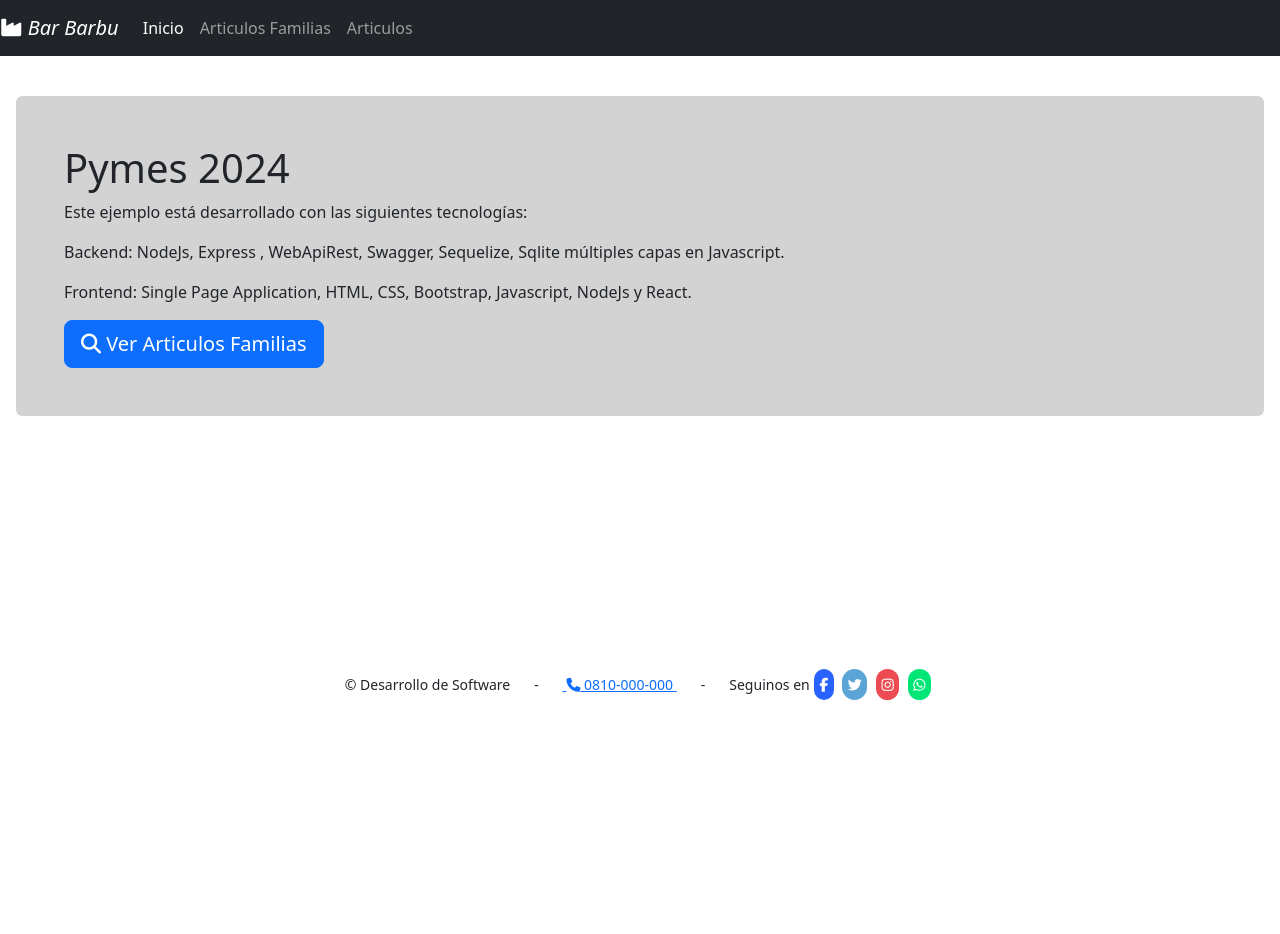
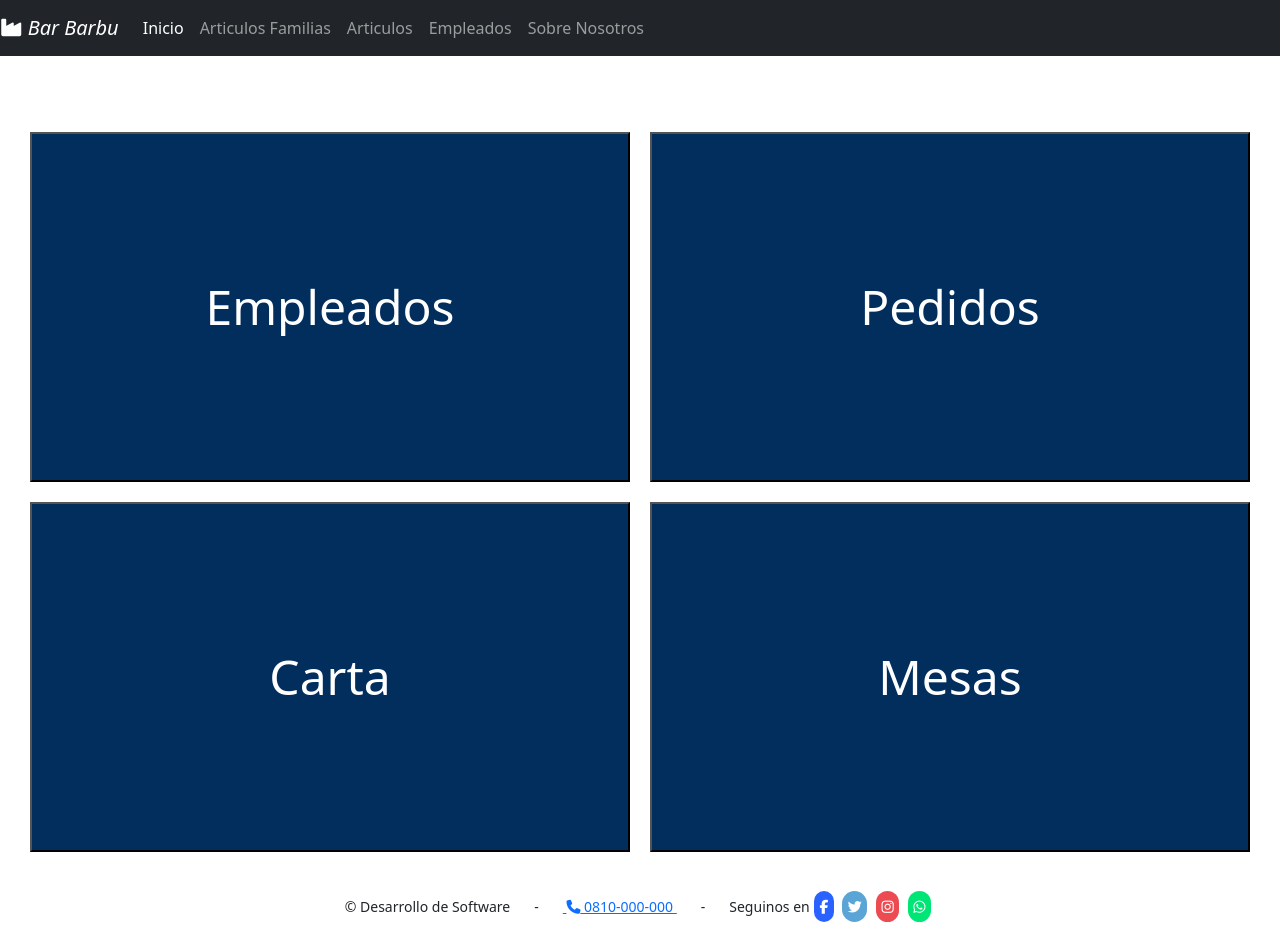
Before and after one commit to abs1cnn/dds-frontend-bar, a React (Create React App) app: page /Inicio in a window 1280 px wide. Before the commit the page ends 800 px from the top, so only its background shows below. Built offline with nearby package versions, Linux system fonts and the light colour scheme.

Commit message:
actualizacion de cosas

```diff
--- a/src/App.js
+++ b/src/App.js
@@ -5,6 +5,7 @@ import { Inicio } from "./components/Inicio";
 import { Articulos } from "./components/articulos/Articulos";
 import { ArticulosFamilias } from "./components/ArticulosFamilias";
 import {Menu} from "./components/Menu";
+
 function App() {
   return (
     <>
--- /dev/null
+++ b/src/components/Inicio.css
@@ -0,0 +1,17 @@
+.button-container {
+  display: flex;
+  flex-direction: column;
+  align-items: center;
+  margin-top: 50px;
+}
+
+.big-button {
+  width: 600px;   /* Ajusta el ancho del botón */
+  height: 350px;   /* Ajusta la altura del botón para hacerlo más estrecho */
+  margin: 10px;
+  font-size: 18px;
+  cursor: pointer;
+  background-color: #022e5e;
+  color: white;
+  font-size: 300%;
+}
--- a/src/components/Inicio.js
+++ b/src/components/Inicio.js
@@ -1,21 +1,28 @@
-import { Link } from "react-router-dom";
+import React from 'react';
+import { Link } from 'react-router-dom';
+import './Inicio.css';  // Asegúrate de crear un archivo CSS para los estilos
 
 function Inicio() {
   return (
-    <div className="mt-4 p-5 rounded" style={{ backgroundColor: "lightgray" }}>
-      <h1>Pymes 2024</h1>
-      <p>Este ejemplo está desarrollado con las siguientes tecnologías:</p>
-      <p>
-        Backend: NodeJs, Express , WebApiRest, Swagger, Sequelize, Sqlite
-        múltiples capas en Javascript.
-      </p>
-      <p>
-        Frontend: Single Page Application, HTML, CSS, Bootstrap, Javascript, NodeJs y React.
-      </p>
-      <Link to="/articulosfamilias" className="btn btn-lg btn-primary">
-          <i className="fa fa-search"> </i>  Ver Articulos Familias
+    <div className="button-container">
+      <div>
+      <Link to="/EmpleadosTable">
+        <button className="big-button">Empleados</button>
       </Link>
+      <Link to="/page2">
+        <button className="big-button">Pedidos</button>
+      </Link>
+      </div>
+      <div>
+      <Link to="/page3">
+        <button className="big-button">Carta</button>
+      </Link>
+      <Link to="/page4">
+        <button className="big-button">Mesas</button>
+      </Link>
+      </div>
     </div>
   );
 }
-export { Inicio };
+
+export {Inicio};
--- a/src/components/Menu.jsx
+++ b/src/components/Menu.jsx
@@ -35,7 +35,16 @@ function Menu() {
               Articulos
             </NavLink>
           </li>
-
+          <li className="nav-item">
+            <NavLink className="nav-link" to="/empleados">
+              Empleados
+            </NavLink>
+          </li>
+          <li className="nav-item">
+            <NavLink className="nav-link" to="/sobre-nosotros">
+              Sobre Nosotros
+            </NavLink>
+          </li>
         </ul>
       </div>
     </nav>
--- /dev/null
+++ b/src/components/sobre-nosotros/sobre-nosotros.jsx
@@ -0,0 +1 @@
+// sobre nosotros
```
